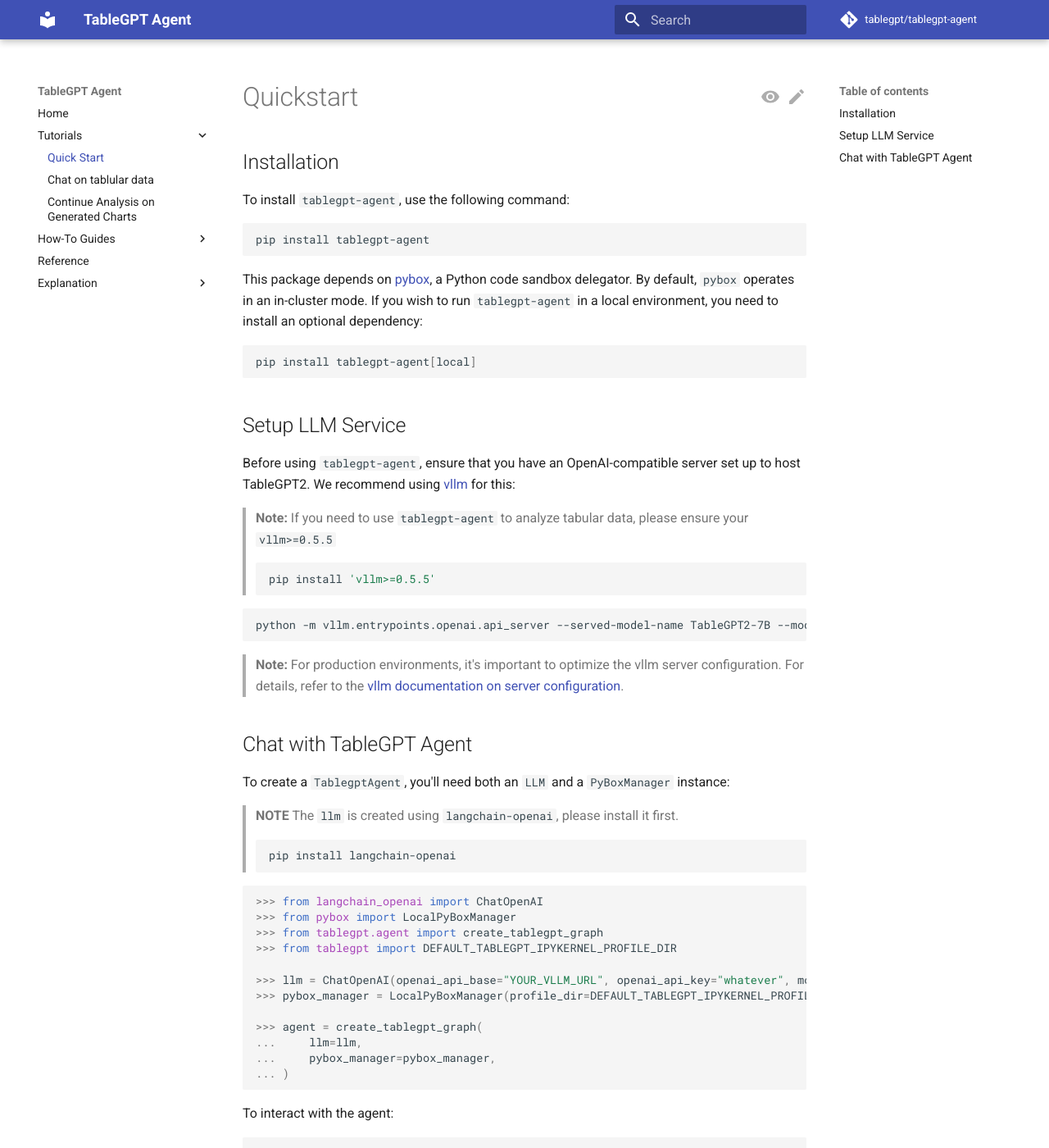
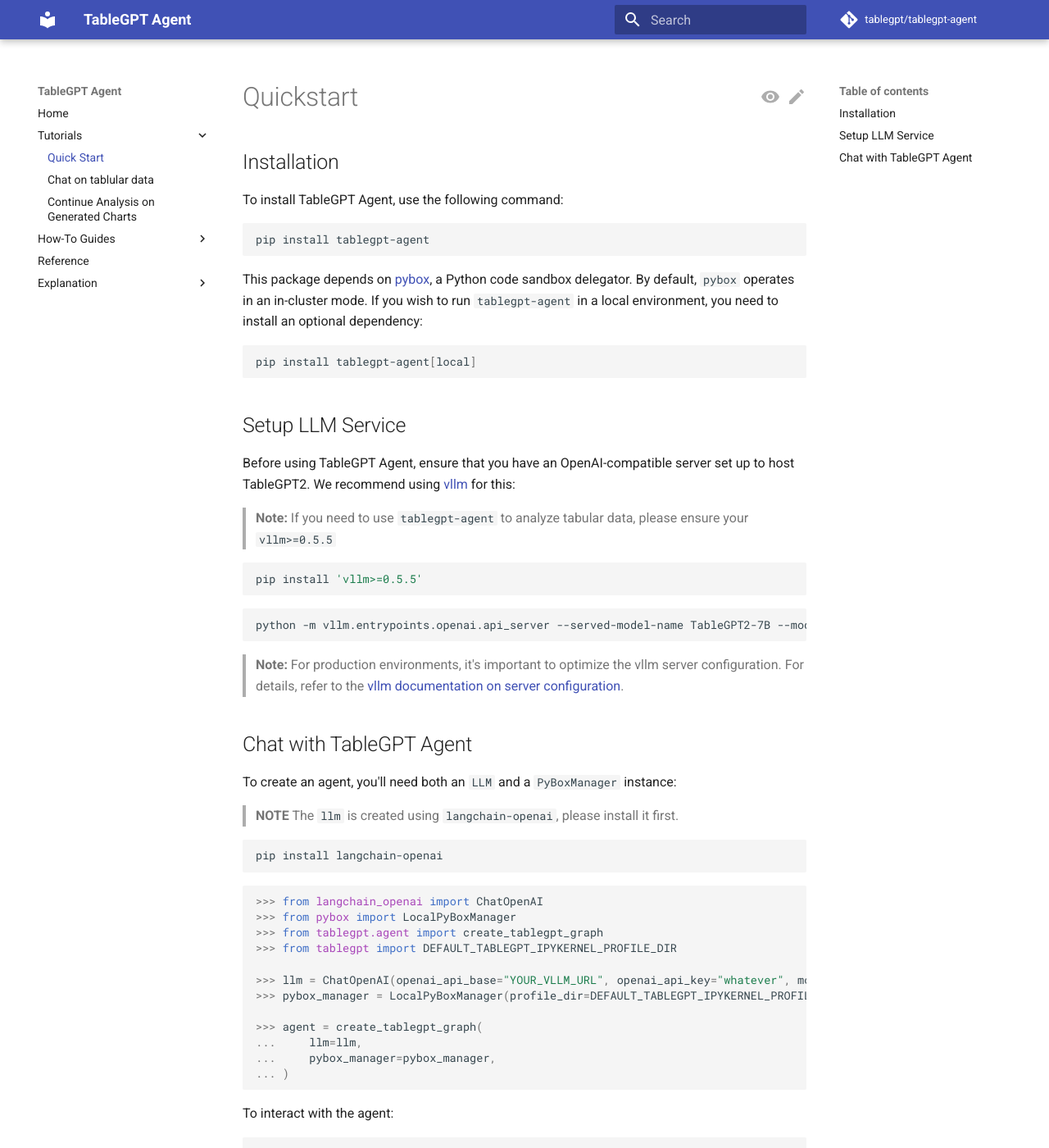
Before and after one commit to weekenthralling/tablegpt-agent, an MkDocs documentation site: the page built from docs/tutorials/quickstart.md, in a window 1280 px wide and 1400 px high. Shown: the whole window at 82% size. Built offline with MkDocs 1.6.1 and Material for MkDocs 9.7.7, drawn with Linux system fonts in a browser that asks for light colours; comment, search, counter and statistics services are not loaded.

Commit message:
docs: polish naming and fix typo

````diff
--- a/docs/tutorials/quickstart.md
+++ b/docs/tutorials/quickstart.md
@@ -2,7 +2,7 @@
 
 ## Installation
 
-To install `tablegpt-agent`, use the following command:
+To install TableGPT Agent, use the following command:
 
 ```sh
 pip install tablegpt-agent
@@ -16,13 +16,13 @@
 
 ## Setup LLM Service
 
-Before using `tablegpt-agent`, ensure that you have an OpenAI-compatible server set up to host TableGPT2. We recommend using [vllm](https://github.com/vllm-project/vllm) for this:
+Before using TableGPT Agent, ensure that you have an OpenAI-compatible server set up to host TableGPT2. We recommend using [vllm](https://github.com/vllm-project/vllm) for this:
 
 > **Note:**  If you need to use `tablegpt-agent` to analyze tabular data, please ensure your `vllm>=0.5.5`
+
 ```sh
 pip install 'vllm>=0.5.5'
 ```
-
 
 ```sh
 python -m vllm.entrypoints.openai.api_server --served-model-name TableGPT2-7B --model path/to/weights
@@ -32,8 +32,9 @@
 
 ## Chat with TableGPT Agent
 
-To create a `TablegptAgent`, you'll need both an `LLM` and a `PyBoxManager` instance:
+To create an agent, you'll need both an `LLM` and a `PyBoxManager` instance:
 > **NOTE** The `llm` is created using `langchain-openai`, please install it first.
+
 ```sh
 pip install langchain-openai
 ```
````
Also changed, not shown: docs/tutorials/chat-on-tabular-data.md (+1 -1 lines).
